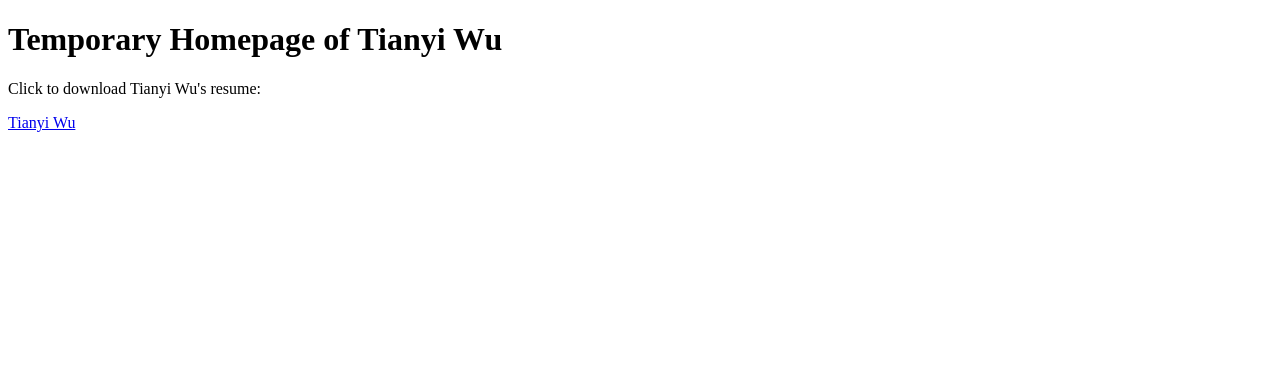
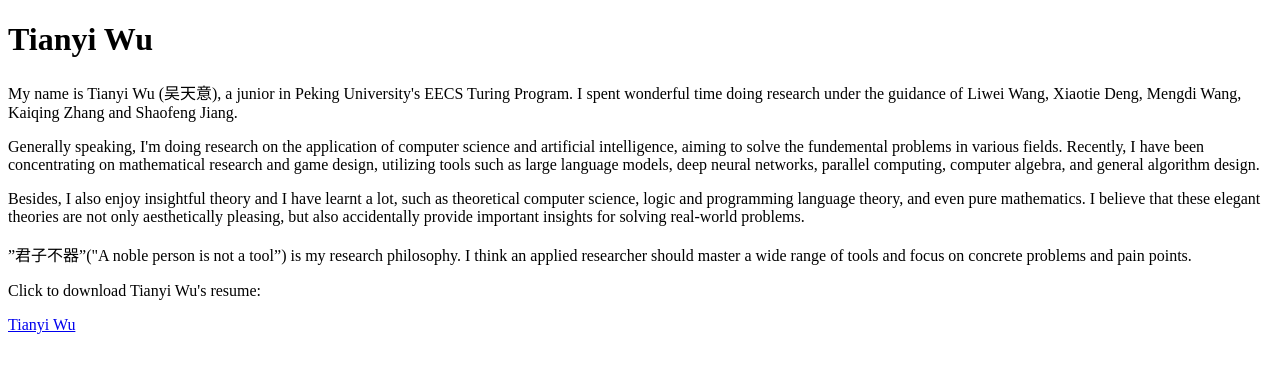
Before and after one commit to crasysky/crasysky.github.io, a plain HTML site: page index.html in a window 1280 px wide. Drawn offline with Linux system fonts and the light colour scheme.

Commit message:
Update index.html

```diff
--- a/index.html
+++ b/index.html
@@ -5,8 +5,18 @@
     <meta charset="UTF-8">
 </head>
 <body>
-    <h1>Temporary Homepage of Tianyi Wu</h1>
+    <h1>Tianyi Wu</h1>
+
+    <p> My name is Tianyi Wu (吴天意), a junior in Peking University's EECS Turing Program. I spent wonderful time doing research under the guidance of Liwei Wang, Xiaotie Deng, Mengdi Wang, Kaiqing Zhang and Shaofeng Jiang. </p>
+
+    <p> Generally speaking, I'm doing research on the application of computer science and artificial intelligence, aiming to solve the fundemental problems in various fields. Recently, I have been concentrating on mathematical research and game design, utilizing tools such as large language models, deep neural networks, parallel computing, computer algebra, and general algorithm design. </p>
+
+    <p> Besides, I also enjoy insightful theory and I have learnt a lot, such as theoretical computer science, logic and programming language theory, and even pure mathematics. I believe that these elegant theories are not only aesthetically pleasing, but also accidentally provide important insights for solving real-world problems. </p>
+
+    <p> ”君子不器”("A noble person is not a tool”) is my research philosophy. I think an applied researcher should master a wide range of tools and focus on concrete problems and pain points. </p>
+
     <p> Click to download Tianyi Wu's resume: </p>
+
     <a href="resume.pdf" download>Tianyi Wu</a>
 </body>
 </html>
```
